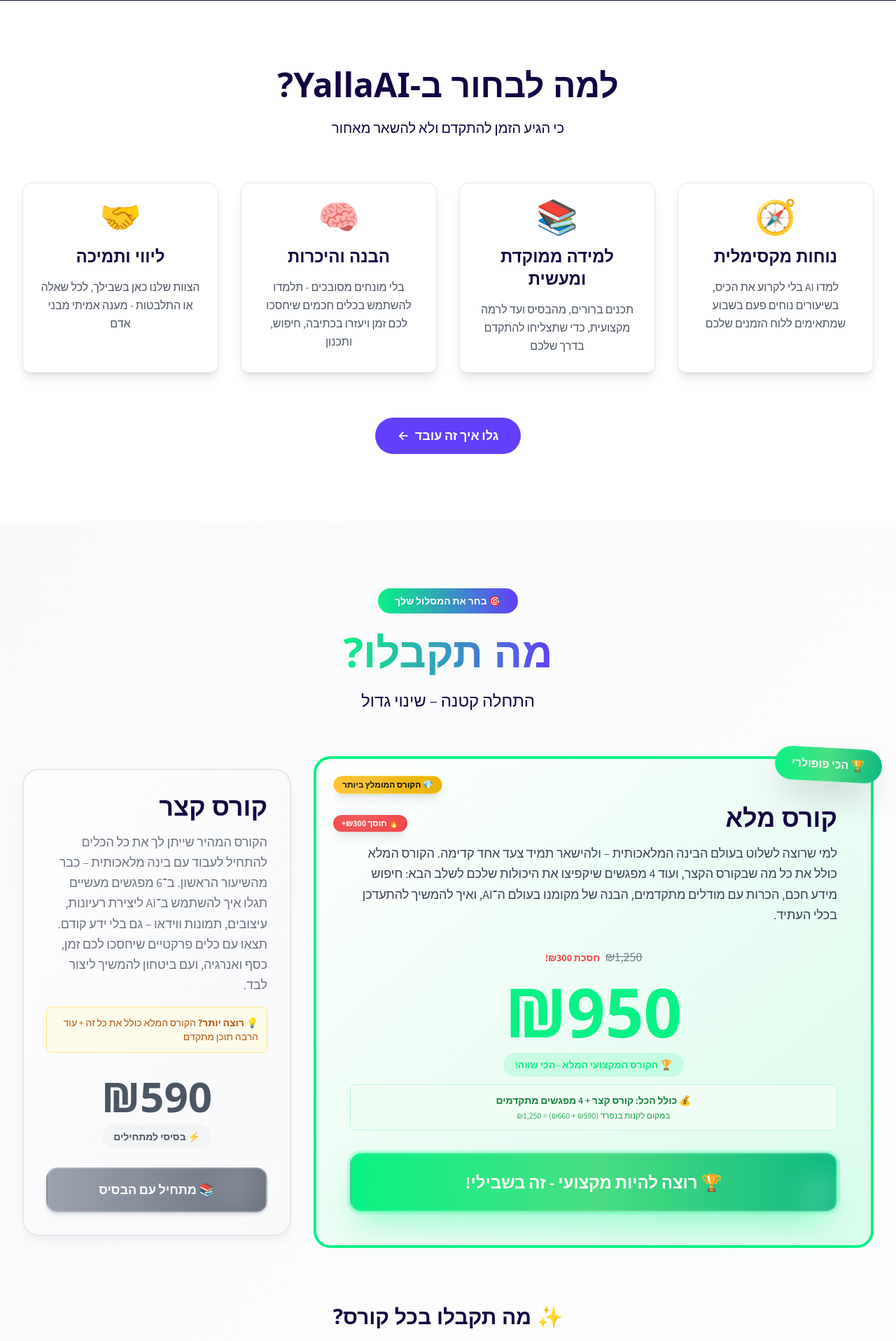
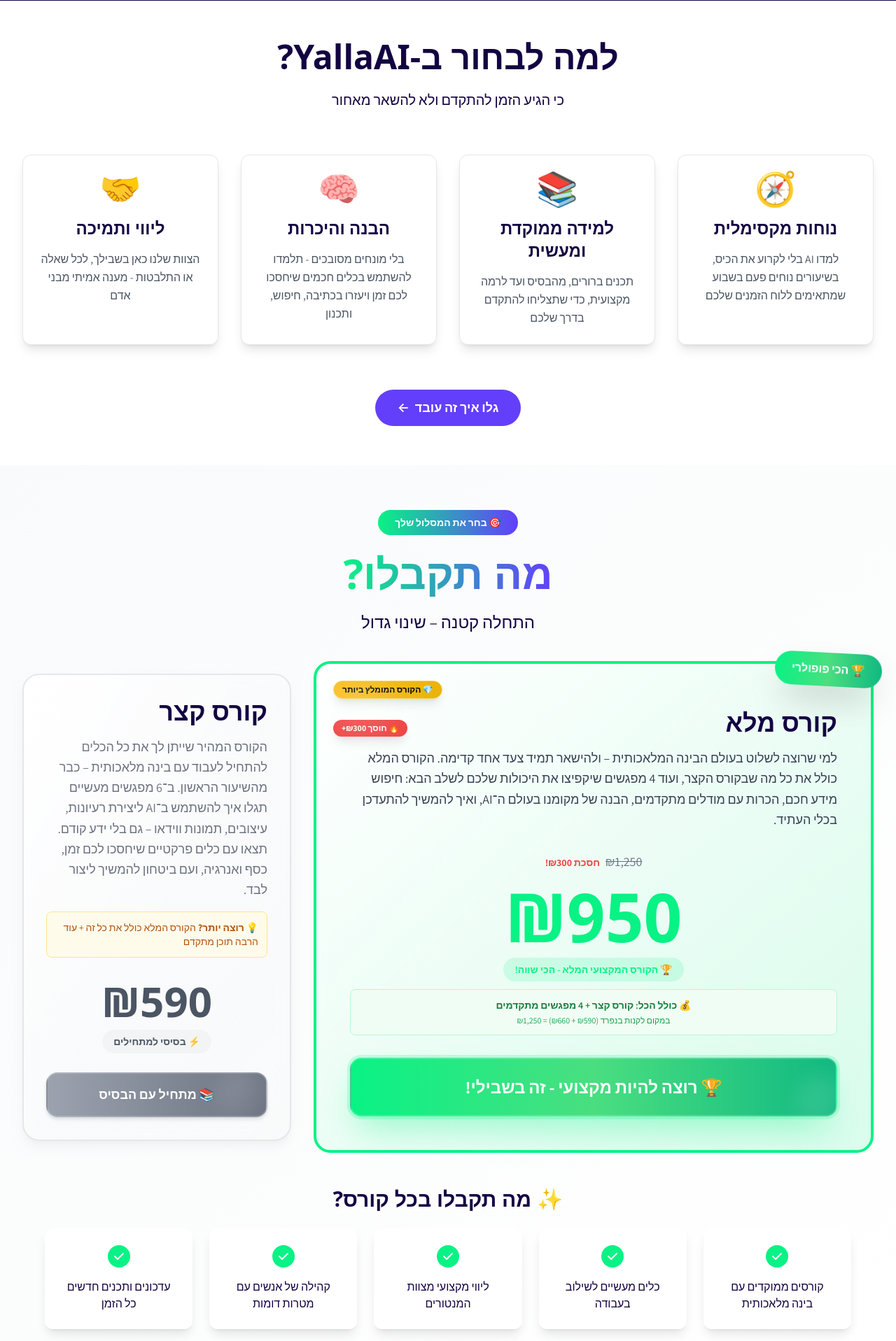
Before and after one commit to harelush/Yalla-AI, a Next.js app: page / in a window 1280 px wide. Shown: the part 880-2797 px from the top of the page at 70% size. Built offline with nearby package versions, Linux system fonts and the light colour scheme; a web font is replaced by a local one; what tailwindcss-rtl would draw is missing.

Commit message:
Update Benefits, Contact, FAQ, Program, and Testimonials components to enhance styling with consistent padding and margins; adjust content.json for updated pricing details to improve user experience.

```diff
--- a/components/Benefits.js
+++ b/components/Benefits.js
@@ -23,7 +23,7 @@
   }
 
   return (
-    <section id="benefits" className="section-padding bg-white">
+    <section id="benefits" className="py-10 md:py-14 px-4 sm:px-6 lg:px-8 bg-white">
       <div className="container-max">
         {/* Section Header */}
         <motion.div
--- a/components/Contact.js
+++ b/components/Contact.js
@@ -54,7 +54,7 @@
   }
 
   return (
-    <section id="contact" className="section-padding bg-white relative overflow-hidden">
+    <section id="contact" className="py-10 md:py-14 px-4 sm:px-6 lg:px-8 bg-white relative overflow-hidden">
              {/* Background decoration */}
        <div className="absolute inset-0 opacity-5">
          <div className="absolute top-20 left-20 w-64 h-64 bg-primary rounded-full blur-3xl animate-float"></div>
--- a/components/FAQ.js
+++ b/components/FAQ.js
@@ -30,7 +30,7 @@
   }
 
   return (
-    <section id="faq" className="section-padding bg-gray-50">
+    <section id="faq" className="py-10 md:py-14 px-4 sm:px-6 lg:px-8 bg-gray-50">
       <div className="container-max">
         {/* Section Header */}
         <motion.div
--- a/components/Program.js
+++ b/components/Program.js
@@ -31,7 +31,7 @@
   return (
     <>
       {/* Main Program Section - Lead with Main Courses */}
-      <section id="program" className="section-padding bg-gradient-to-br from-gray-50 to-white">
+      <section id="program" className="py-12 md:py-16 px-4 sm:px-6 lg:px-8 bg-gradient-to-br from-gray-50 to-white">
         <div className="container-max">
           {/* Section Header */}
           <motion.div
@@ -39,7 +39,7 @@
             whileInView={{ opacity: 1, y: 0 }}
             transition={{ duration: 0.8 }}
             viewport={{ once: true }}
-            className="text-center mb-16"
+            className="text-center mb-10"
           >
             <motion.div
               initial={{ opacity: 0, scale: 0.8 }}
@@ -62,7 +62,7 @@
           </motion.div>
 
           {/* Main Courses Grid */}
-          <div className="grid grid-cols-1 lg:grid-cols-12 gap-8 mb-20">
+          <div className="grid grid-cols-1 lg:grid-cols-12 gap-8 mb-12">
             {mainCourses.map((card, index) => {
               const getCardStyles = (featured) => {
                 if (featured) {
@@ -239,9 +239,9 @@
             initial="hidden"
             whileInView="visible"
             viewport={{ once: true }}
-            className="text-center mb-16"
+            className="text-center mb-8"
           >
-            <h3 className="text-3xl font-bold text-text-dark mb-8 font-header">✨ מה תקבלו בכל קורס?</h3>
+            <h3 className="text-3xl font-bold text-text-dark mb-6 font-header">✨ מה תקבלו בכל קורס?</h3>
             <div className="grid grid-cols-1 md:grid-cols-2 lg:grid-cols-5 gap-6 max-w-6xl mx-auto">
               {content.program.features.map((feature, index) => (
                 <motion.div
@@ -263,7 +263,7 @@
       </section>
 
       {/* Trial Lesson Section - Compact Entry Point */}
-      <section className="section-padding bg-gradient-to-r from-secondary/10 via-primary/5 to-secondary/10 border-y border-secondary/20">
+      <section className="py-8 md:py-12 px-4 sm:px-6 lg:px-8 bg-gradient-to-r from-secondary/10 via-primary/5 to-secondary/10 border-y border-secondary/20">
         <div className="container-max">
           <motion.div
             initial={{ opacity: 0, y: 30 }}
--- a/components/Testimonials.js
+++ b/components/Testimonials.js
@@ -40,7 +40,7 @@
   }
 
   return (
-    <section id="testimonials" className="section-padding bg-gray-50">
+    <section id="testimonials" className="py-10 md:py-14 px-4 sm:px-6 lg:px-8 bg-gray-50">
       <div className="container-max">
         {/* Section Header */}
         <motion.div
--- a/data/content.json
+++ b/data/content.json
@@ -66,7 +66,7 @@
       "main": "שיעור ניסיון חי",
       "sub": "בונים אתר אמיתי מ-0 — יחד איתכם"
     },
-    "subheadline": "ב-79 ש״ח בלבד, תראו בלייב איך רעיון פשוט שלכם הופך לאתר עובד, בלי מושגים טכניים ובלי ניסיון קודם — הכל בשפה פשוטה ובתוכן שמוכר לכם",
+    "subheadline": "ב-99 ש״ח בלבד, תראו בלייב איך רעיון פשוט שלכם הופך לאתר עובד, בלי מושגים טכניים ובלי ניסיון קודם — הכל בשפה פשוטה ובתוכן שמוכר לכם",
     "benefits": [
       {
         "icon": "🎓",
```
